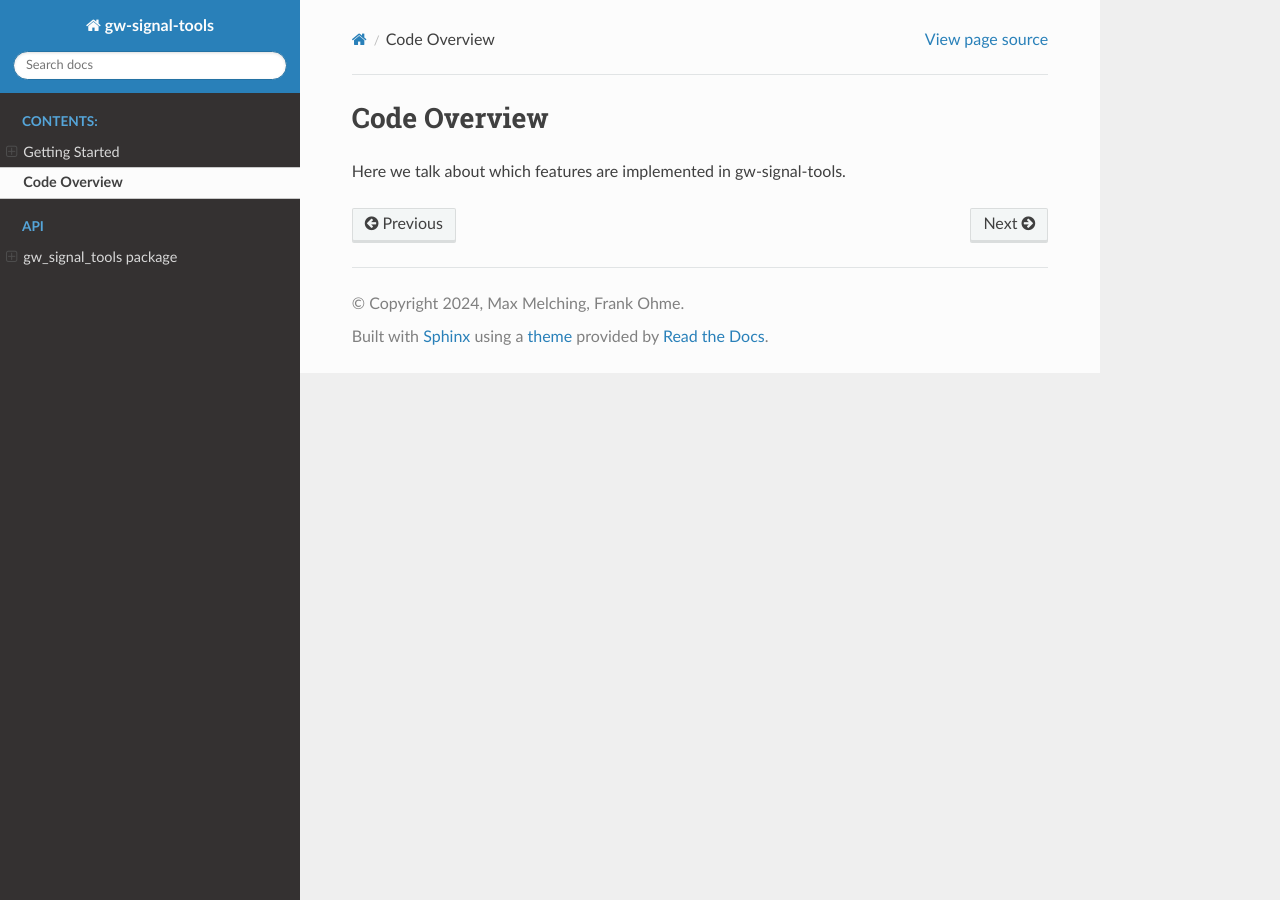
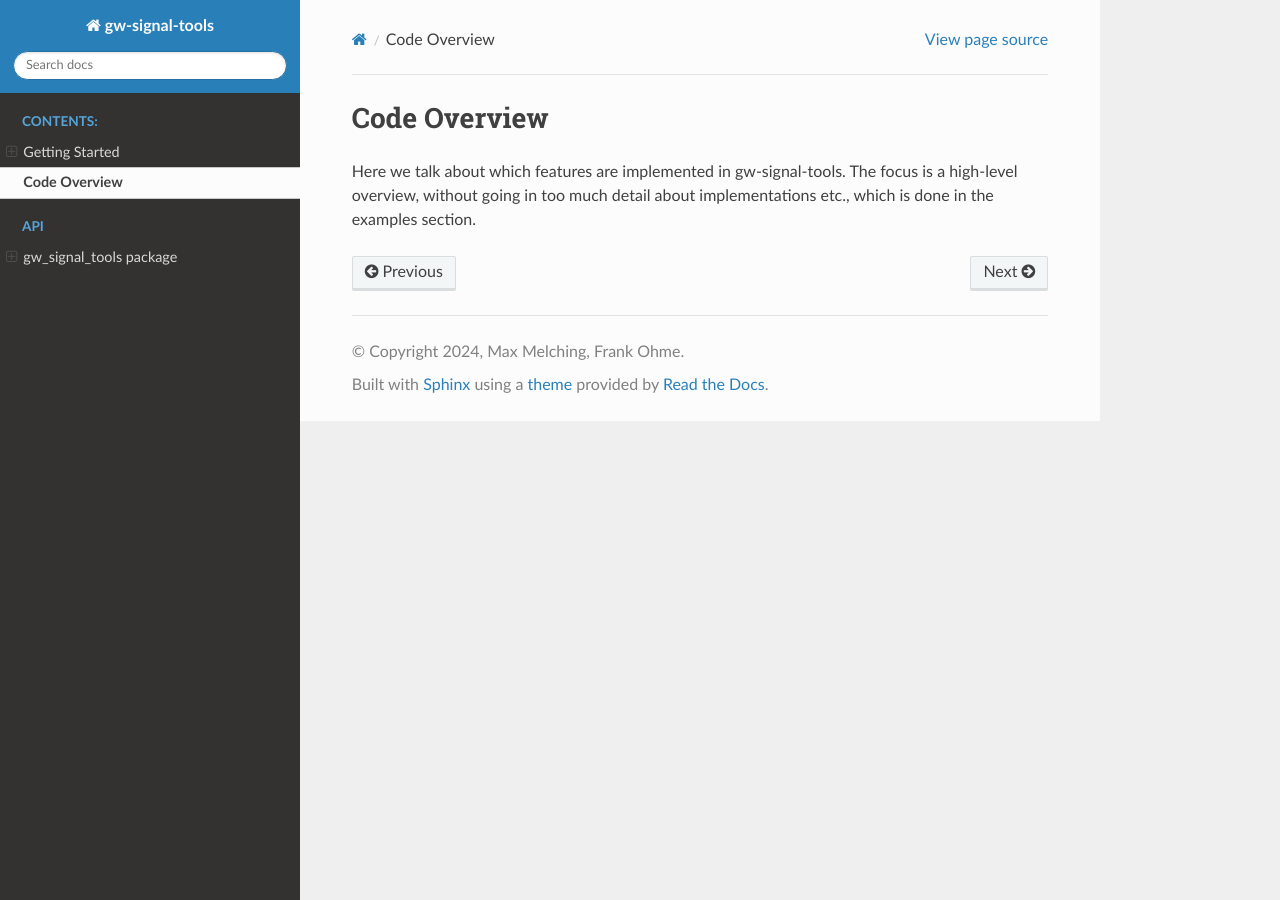
Before and after one commit to MaxMelching/gw-signal-tools, a Sphinx documentation site: the page built from docs/overview.rst, in a window 1280 px wide. Built offline with Sphinx 7.4.7 and the Read the Docs theme 2.0.0, drawn with Linux system fonts in a browser that asks for light colours; pages that are not in the unit, such as notebooks, are missing from menus; the version number could not be read and is left out.

Commit message:
Restructuring code summary in docs.

```diff
--- a/docs/index.rst
+++ b/docs/index.rst
@@ -25,9 +25,7 @@
 .. toctree::
    :caption: API
 
-   .. modules
-
-   gw_signal_tools
+   modules/gw_signal_tools
 
 .. API
 .. ---
--- a/docs/overview.rst
+++ b/docs/overview.rst
@@ -1,4 +1,6 @@
 Code Overview
 =============
 
-Here we talk about which features are implemented in gw-signal-tools.
+Here we talk about which features are implemented in gw-signal-tools. The
+focus is a high-level overview, without going in too much detail about
+implementations etc., which is done in the examples section.
```
Also changed, not shown: docs/gw_signal_tools.rst (deleted, +0 -70 lines), docs/modules.rst (deleted, +0 -26 lines), docs/modules/gw_signal_tools.fisher.rst (renamed from docs/gw_signal_tools.fisher.rst, +8 -8 lines), docs/modules/gw_signal_tools.rst (added, +37 -0 lines), docs/modules/inner_product.rst (added, +7 -0 lines), docs/modules/matrix_with_units.rst (added, +7 -0 lines), docs/modules/psd.rst (added, +7 -0 lines), docs/modules/test_utils.rst (added, +7 -0 lines), docs/modules/units.rst (added, +7 -0 lines), docs/modules/waveform_utils.rst (added, +7 -0 lines), docs/modules/gw_signal_tools.PSDs.rst (renamed from docs/gw_signal_tools.PSDs.rst).
